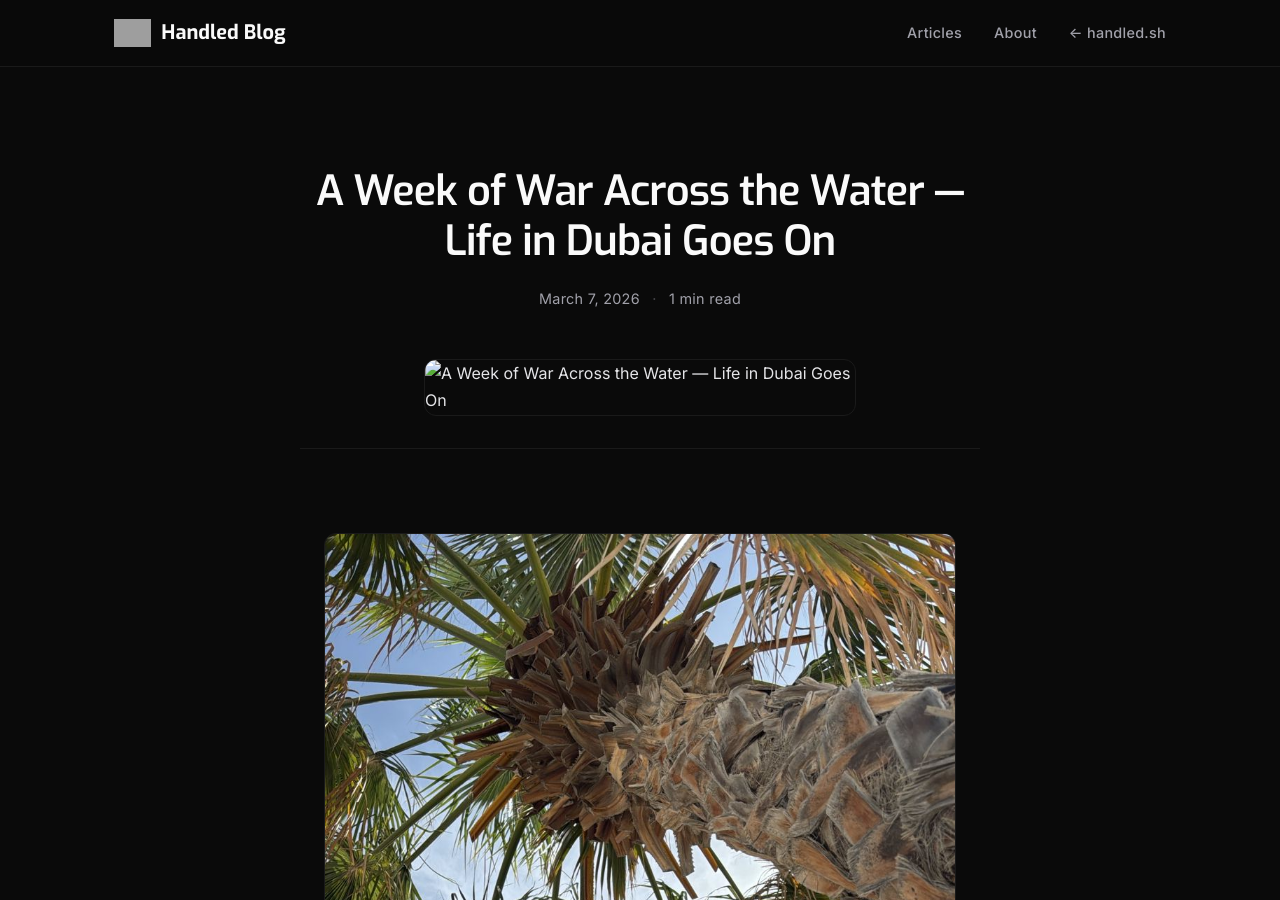
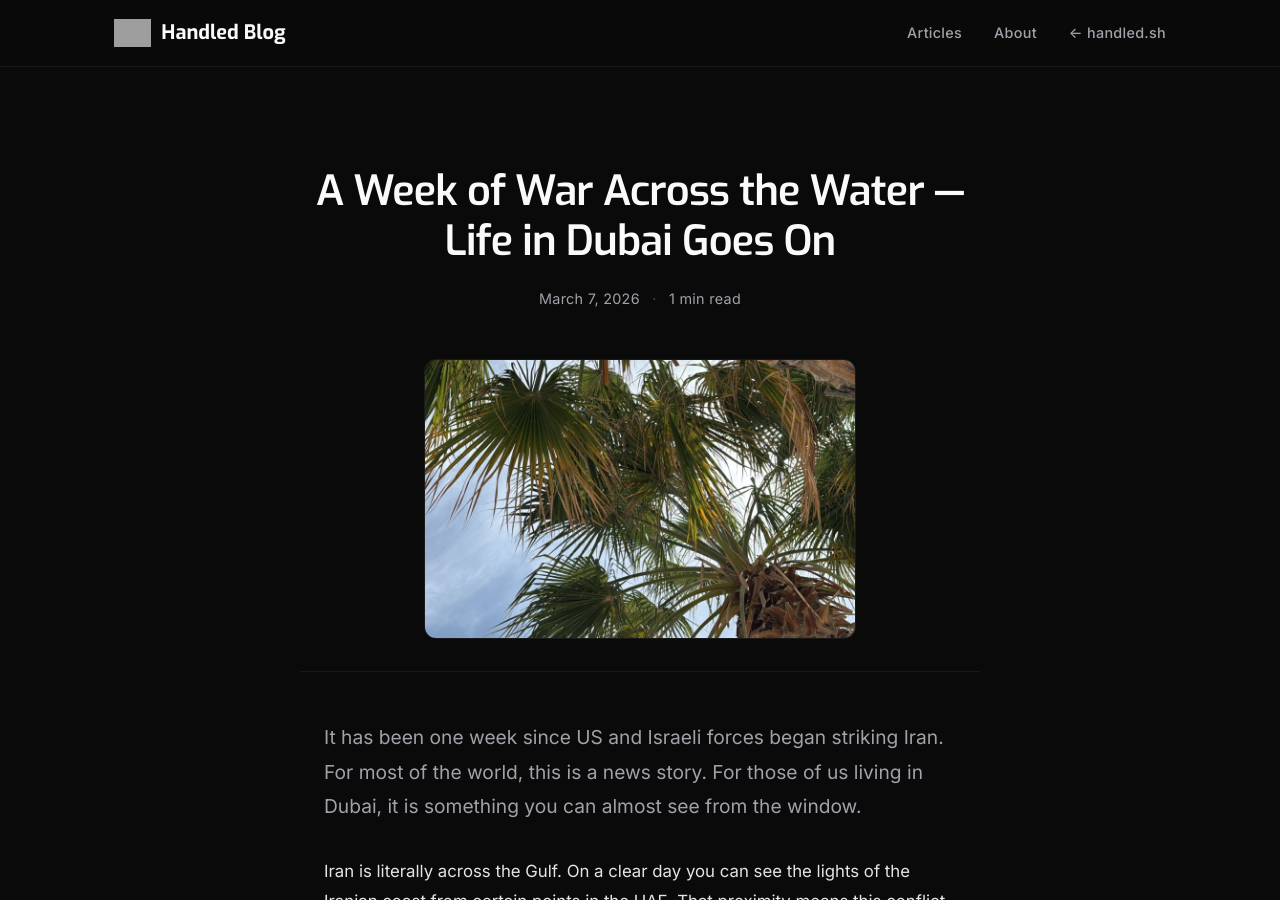
Before and after one commit to handled-sh/handled-sh.github.io, a Jekyll site: the page built from _posts/2026-03-07-a-week-of-war-across-the-water.md, in a window 1280 px wide and 900 px high. Built offline with Jekyll 4.4.1, drawn with Linux system fonts in a browser that asks for light colours.

Commit message:
Fix image path in blog post

```diff
--- a/_posts/2026-03-07-a-week-of-war-across-the-water.md
+++ b/_posts/2026-03-07-a-week-of-war-across-the-water.md
@@ -3,10 +3,8 @@ layout: post
 title: "A Week of War Across the Water — Life in Dubai Goes On"
 date: 2026-03-07 12:00:00 +0400
 categories: [perspective, middle-east, dubai]
-image: /blog/assets/images/dubai-marina-palm-march2026.jpg
+image: /assets/images/dubai-marina-palm-march2026.jpg
 ---
-
-![Dubai Marina, March 2026](/blog/assets/images/dubai-marina-palm-march2026.jpg)
 
 It has been one week since US and Israeli forces began striking Iran. For most of the world, this is a news story. For those of us living in Dubai, it is something you can almost see from the window.
 
```
